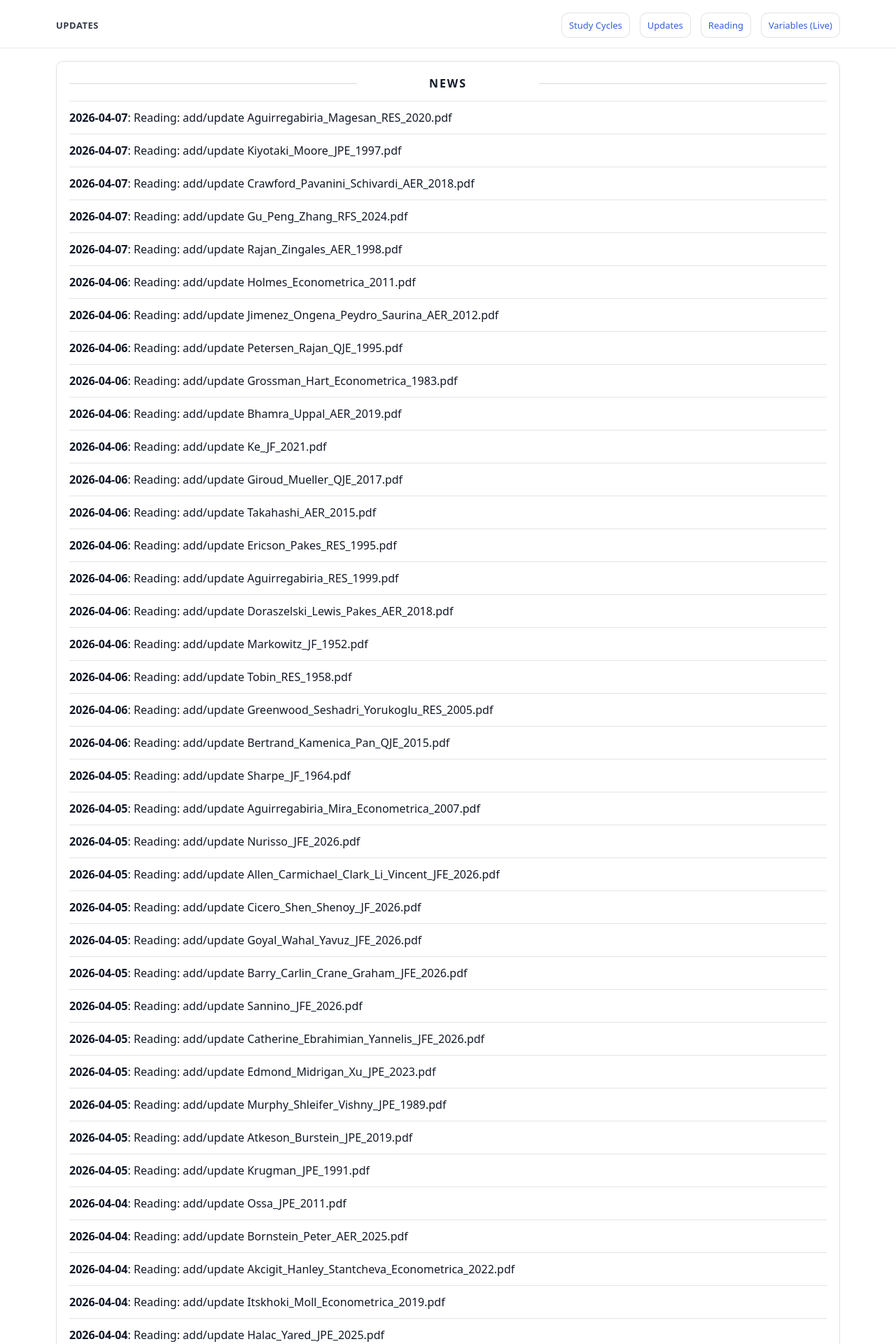
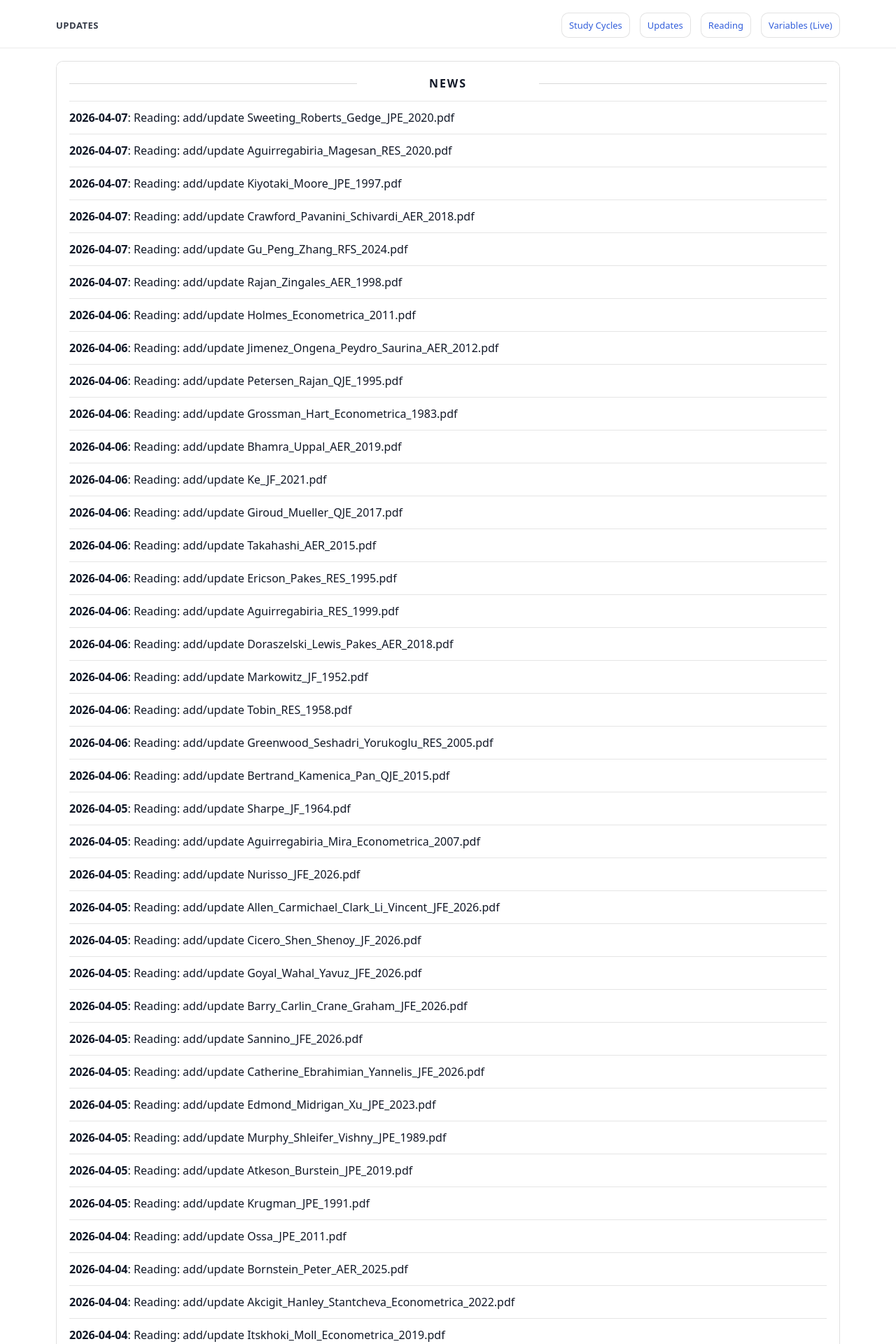
Before and after one commit to yaxinzn/study-archive, a Jekyll site: the page built from updates/index.md, in a window 1280 px wide. Shown: the top 1920 px of the page at 70% size. Built offline with Jekyll 4.4.1, drawn with Linux system fonts in a browser that asks for light colours; some of the changed text lies outside the part shown.

Commit message:
chore: update NEWS feed

```diff
--- a/_data/news.yml
+++ b/_data/news.yml
@@ -1,4 +1,7 @@
 # Auto-generated update history (sorted newest -> oldest). Do not edit manually.
+- ts: "1775514071"
+  date: "2026-04-07"
+  title: "Reading: add/update Sweeting_Roberts_Gedge_JPE_2020.pdf"
 - ts: "1775512646"
   date: "2026-04-07"
   title: "Reading: add/update Aguirregabiria_Magesan_RES_2020.pdf"
```
